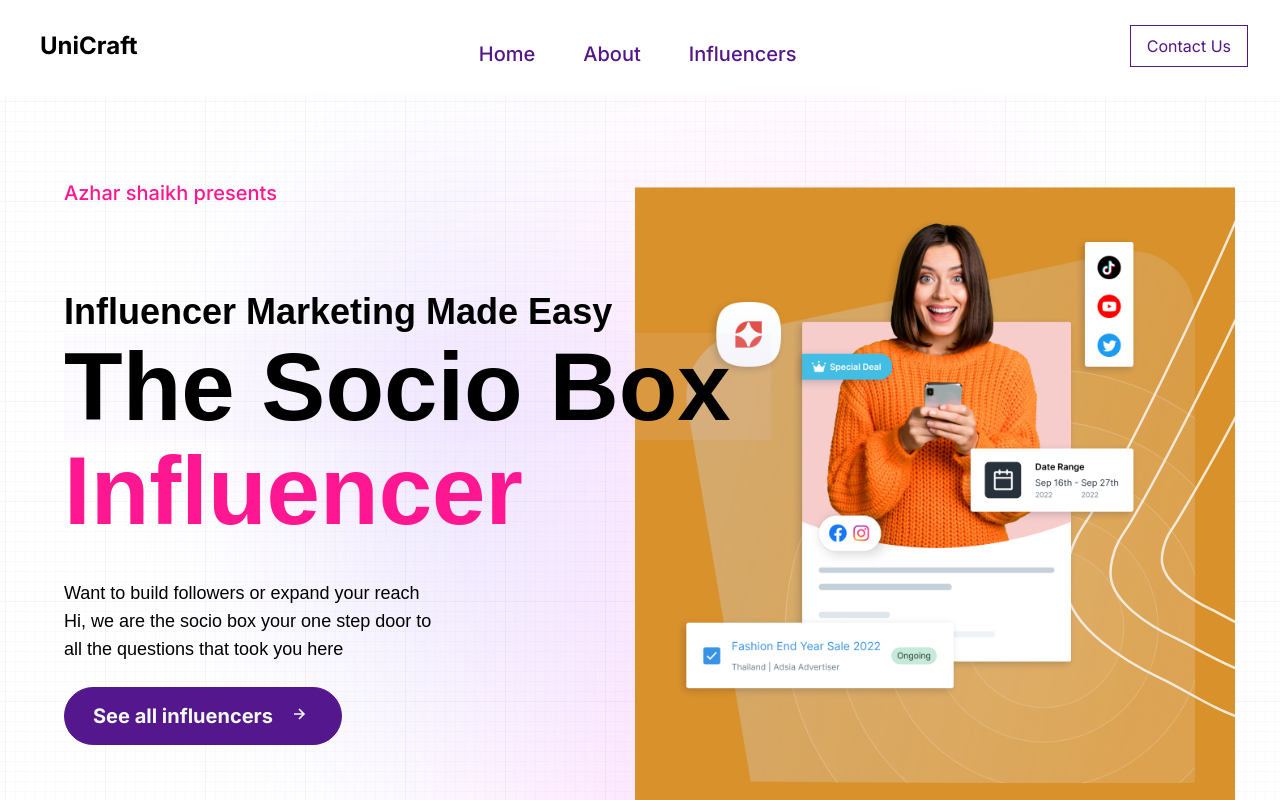
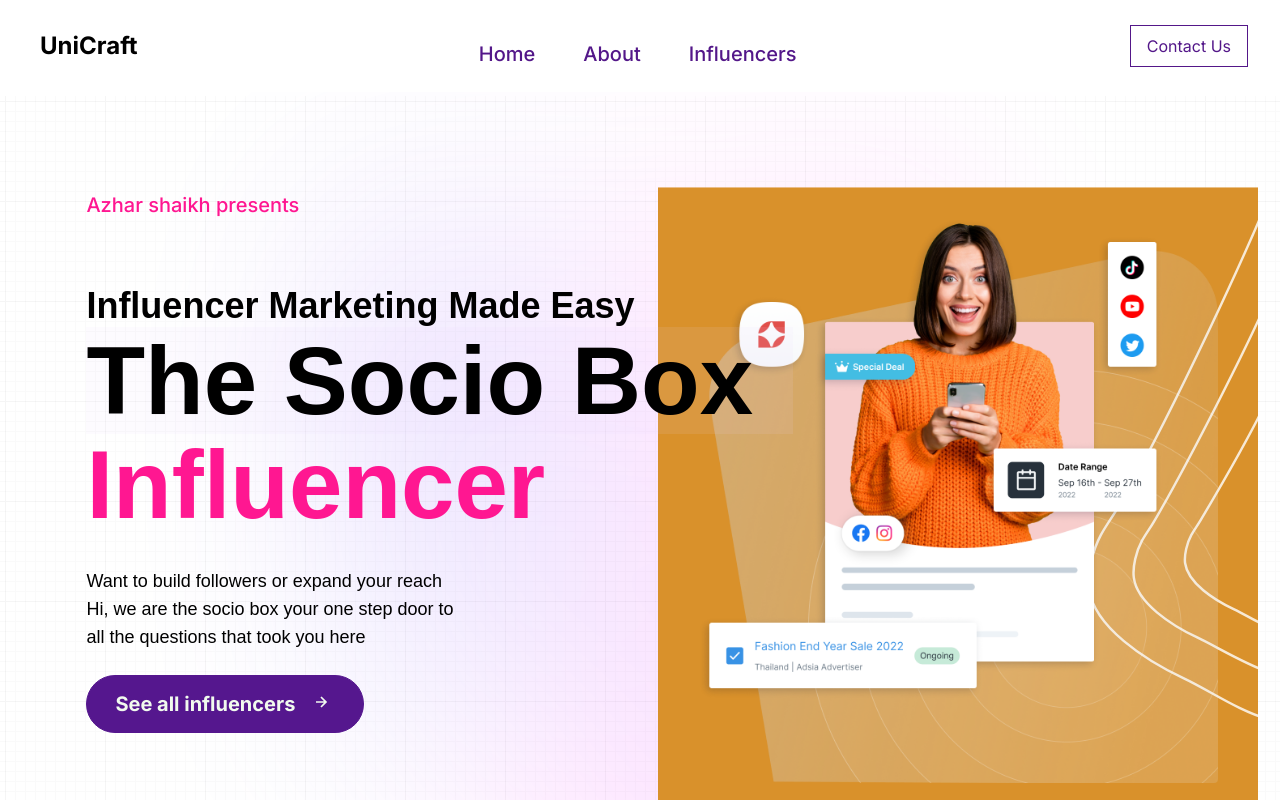
Before and after one commit to crocmons/sociobox-ui, a Next.js app: page / in a window 1280 px wide. Shown: the top 800 px of the page. Built offline with nearby package versions, Linux system fonts and the light colour scheme.

Commit message:
fixed ui

```diff
--- a/app/page.tsx
+++ b/app/page.tsx
@@ -9,7 +9,7 @@ import Posts from '@/components/Posts'
 export default function Home() {
   return (
     <main className='mx-auto'>
-      <section className='xl:padding-l padding-b'>
+      <section className='xl:padding-l'>
       <HeroSection />
       </section>
       <section>
--- a/components/HeroSection.tsx
+++ b/components/HeroSection.tsx
@@ -29,9 +29,9 @@ const HeroSection = () => {
     id='home'
     className='w-full flex xl:flex-row flex-col justify-center min-h-screen gap-10 xl:max-w-[1440px] mt-6 md:mt-24 mx-auto '
     >
-   <div className="relative xl:w-2/5 flex flex-col justify-center items-start w-full max-xl:padding-x mt-24 md:mt-0">
+   <div className="relative xl:w-2/5 flex flex-col justify-center items-start w-full max-xl:padding-x mt-24 md:mt-0 mx-auto">
     <p className='text-xl font-medium text-[#FF1791]'>Azhar shaikh presents</p>
-    <h1 className='mt-5 xl:py-4 py-2 text-4xl xl:text-8xl font-palanquin sm:max-sm:text-[72px] sm:max-sm:leading-[82] font-bold leading-none'>
+    <h1 className='mt-2 py-2.5 text-4xl xl:text-8xl font-palanquin sm:max-sm:text-[72px] sm:max-sm:leading-[82] font-bold leading-none'>
 
     <span className='text-[14px] xl:text-4xl'>Influencer Marketing Made Easy </span>
     <br />
```
